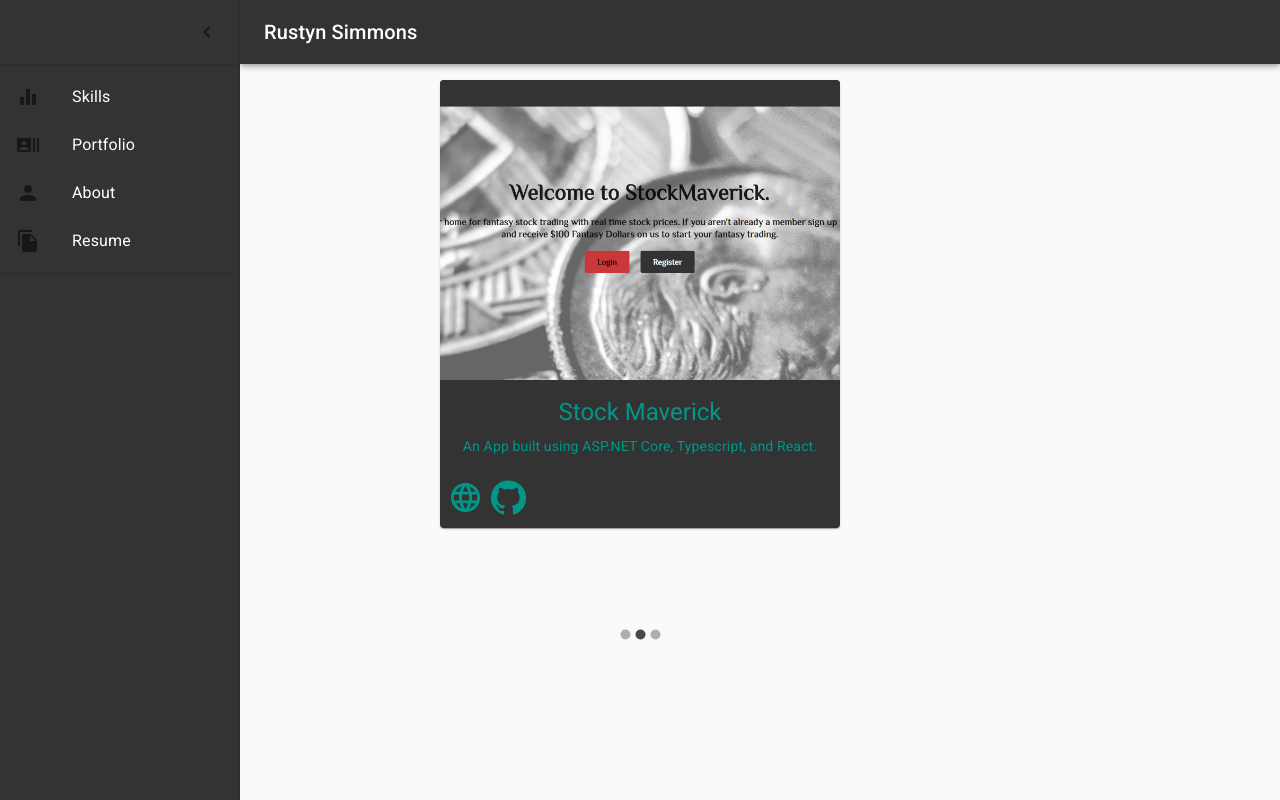
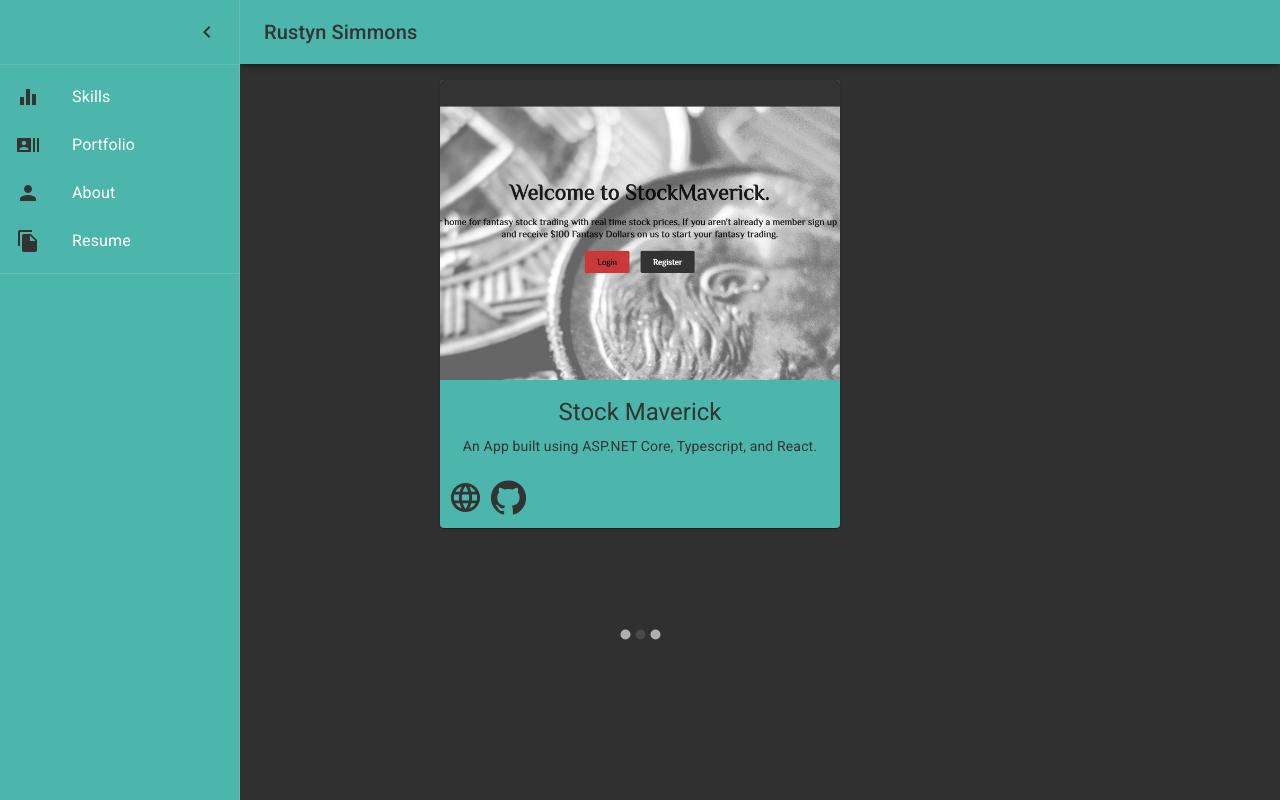
Before and after one commit to Rmckays/my-website, a React (Create React App) app: page / in a window 1280 px wide. Both pictures are taken after a click on the button 36 px from the left and 32 px from the top of the page. Built offline with nearby package versions, Linux system fonts and the light colour scheme.

Commit message:
Update material-ui createMuiTheme calls to app.js. Refactored navigation and cards.

```diff
--- a/src/App.js
+++ b/src/App.js
@@ -2,15 +2,35 @@ import React from 'react';
 import './App.css';
 import Navigation from "./Components/Navigation";
 import PortfolioCarousel from "./Components/Carousel";
+import {ThemeProvider} from "@material-ui/styles";
+import {createMuiTheme} from "@material-ui/core/styles";
+import {teal} from "@material-ui/core/colors";
 
-
+const myTheme = createMuiTheme({
+    palette: {
+        type: 'dark',
+        primary: {
+            main: '#333',
+            hover: '#fff',
+        },
+        secondary: {
+            main: teal[300],
+        },
+        background: {
+            // paper: "#333"
+            paper: teal[300]
+        }
+    },
+});
 
 function App() {
   return (
-    <div className="App">
-      <Navigation/>
-      <PortfolioCarousel/>
-    </div>
+    <ThemeProvider theme={myTheme}>
+        <div className="App">
+          <Navigation/>
+          <PortfolioCarousel/>
+        </div>
+    </ThemeProvider>
   );
 }
 
--- a/src/Components/Navigation.jsx
+++ b/src/Components/Navigation.jsx
@@ -19,25 +19,9 @@ import RecentActorsIcon from '@material-ui/icons/RecentActors';
 import PersonIcon from '@material-ui/icons/Person';
 import EqualizerIcon from '@material-ui/icons/Equalizer';
 import FileCopyIcon from '@material-ui/icons/FileCopy';
-import { createMuiTheme } from '@material-ui/core/styles';
 import {Redirect} from "react-router-dom";
-import {ThemeProvider} from "@material-ui/styles";
 
 const drawerWidth = 240;
-
-const myTheme = createMuiTheme({
-    palette: {
-        type: 'dark',
-        primary: {
-            main: '#333',
-            hover: '#fff',
-        },
-        secondary: {
-            // This is green.A700 as hex.
-            main: '#11cb5f',
-        },
-    },
-});
 
 const useStyles = makeStyles(theme => ({
     root: {
@@ -98,13 +82,13 @@ const useStyles = makeStyles(theme => ({
 const getIcon = (index) => {
     switch(index){
         case 0:
-            return <EqualizerIcon />;
+            return <EqualizerIcon color="primary" />;
         case 1:
-            return <RecentActorsIcon />;
+            return <RecentActorsIcon color="primary" />;
         case 2:
-            return <PersonIcon />;
+            return <PersonIcon color="primary" />;
         case 3:
-            return <FileCopyIcon />
+            return <FileCopyIcon color="primary" />
     }
 };
 
@@ -145,30 +129,28 @@ const Navigation = () => {
     return (
         <div className={classes.root}>
             <CssBaseline />
-            <ThemeProvider theme={myTheme}>
             <AppBar
                 position="fixed"
-                    color="primary"
+                color="secondary"
                 className={clsx(classes.appBar, {
                     [classes.appBarShift]: open,
                 })}
             >
-                    <Toolbar>
+                <Toolbar >
                     <IconButton
-                            color="inherit"
+                        color="secondary"
                         aria-label="open drawer"
                         onClick={handleDrawerOpen}
                         edge="start"
                         className={clsx(classes.menuButton, open && classes.hide)}
                     >
-                            <MenuIcon />
+                        <MenuIcon color="primary" />
                     </IconButton>
-                        <Typography variant="h6" noWrap>
+                    <Typography variant="h6" noWrap color="primary">
                         Rustyn Simmons
                     </Typography>
                 </Toolbar>
             </AppBar>
-            </ThemeProvider>
         <Drawer
             className={classes.drawer}
             variant="persistent"
@@ -180,16 +162,16 @@ const Navigation = () => {
         >
             <div className={classes.drawerHeader}>
                 <IconButton onClick={handleDrawerClose}>
-                        {theme.direction === 'ltr' ? <ChevronLeftIcon /> : <ChevronRightIcon />}
+                    {theme.direction === 'ltr' ? <ChevronLeftIcon color="primary" /> : <ChevronRightIcon />}
                 </IconButton>
             </div>
             <Divider />
             {page}
-                <List>
+            <List color="primary">
                 {['Skills', 'Portfolio', 'About', 'Resume'].map((text, index) => (
                     <ListItem button page={text} key={text} onClick={navigateToPage}>
-                            <ListItemIcon>{getIcon(index)}</ListItemIcon>
-                            <ListItemText primary={text}/>
+                        <ListItemIcon color="primary">{getIcon(index)}</ListItemIcon>
+                        <ListItemText color="primary" primary={text}/>
                     </ListItem>
                 ))}
             </List>
--- a/src/Components/PortfolioCard.jsx
+++ b/src/Components/PortfolioCard.jsx
@@ -1,5 +1,5 @@
 import React from 'react';
-import {createMuiTheme, makeStyles} from '@material-ui/core/styles';
+import {makeStyles} from '@material-ui/core/styles';
 import Card from '@material-ui/core/Card';
 import CardActionArea from '@material-ui/core/CardActionArea';
 import CardActions from '@material-ui/core/CardActions';
@@ -8,26 +8,6 @@ import CardMedia from '@material-ui/core/CardMedia';
 import LanguageIcon from '@material-ui/icons/Language';
 import Typography from '@material-ui/core/Typography';
 import GitHubIcon from '@material-ui/icons/GitHub';
-import {ThemeProvider} from "@material-ui/styles";
-import teal from '@material-ui/core/colors/teal';
-import Box from "@material-ui/core/Box";
-
-const myTheme = createMuiTheme({
-    palette: {
-        type: 'dark',
-        primary: {
-            main: '#333',
-            hover: '#fff',
-        },
-        secondary: {
-            main: teal[500],
-        },
-        background: {
-            paper: "#333"
-        }
-    },
-});
-
 
 
 const useStyles = makeStyles({
@@ -46,8 +26,7 @@ export default function MediaCard(props) {
     const classes = useStyles();
 
     return (
-        <ThemeProvider theme={myTheme}>
-            <Card className={classes.root} bg="primary.main">
+        <Card className={classes.root}>
             <CardActionArea href={props.github}>
                 <CardMedia
                     className={classes.media}
@@ -55,23 +34,22 @@ export default function MediaCard(props) {
                     title="Contemplative Reptile"
                 />
                 <CardContent>
-                        <Typography bgcolor="primary.main" color="secondary" gutterBottom variant="h5" component="h2">
+                    <Typography color="primary" gutterBottom variant="h5" component="h2">
                         {props.projTitle}
                     </Typography>
-                        <Typography variant="body2" color="secondary" component="p">
+                    <Typography variant="body2" color="primary" component="p">
                         {props.projDescription}
                     </Typography>
                 </CardContent>
             </CardActionArea>
-                <CardActions color="primary.main">
-                    <a color="secondary" href={props.website}>
-                        <LanguageIcon color="secondary"  fontSize="large"/>
+            <CardActions>
+                <a href={props.website}>
+                    <LanguageIcon color="primary"  fontSize="large"/>
                 </a>
-                    <a color="secondary" href={props.github}>
-                        <GitHubIcon color="secondary" fontSize="large"/>
+                <a href={props.github}>
+                    <GitHubIcon color="primary" fontSize="large"/>
                 </a>
             </CardActions>
         </Card>
-        </ThemeProvider>
     );
 }
```
Lines whose indentation alone changed are shown as unchanged.
